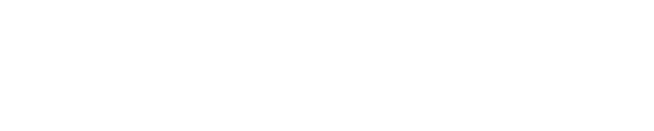
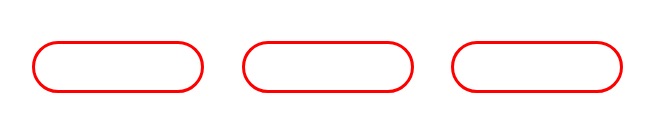
Before and after one commit to sohamsshah/youtube-recommender, a React (Create React App) app: page / in a window 1280 px wide. Shown: the part 263-394 px from the top of the page, without its empty margins (284-938 px from the left). Built offline with nearby package versions, Linux system fonts and the light colour scheme.

Commit message:
add chip compoenent

```diff
--- a/src/App.css
+++ b/src/App.css
@@ -1,3 +1,7 @@
+:root{
+  --primary-color:#FF0000;
+}
+
 .App {
   text-align: center;
 }
@@ -11,3 +15,10 @@
   font-size: 2.5rem;
   margin-top:-2rem;
 }
+
+.chips{
+  display:flex;
+  justify-content: center;
+  padding-right:1.2rem;
+
+}
--- a/src/App.js
+++ b/src/App.js
@@ -1,13 +1,22 @@
-import logo from './logo.svg';
+import React, {useState} from "react";
 import './App.css';
-
+import Chip from './components/Chip/Chip';
 
 
 function App() {
+  const [selectedChannel, setChannel] = useState("Web Development");
   return (
     <div className="App">
       <img className="logo" src="https://dwglogo.com/wp-content/uploads/2020/05/1200px-YouTube_logo.png" alt="logo"></img>
       <h2 className="heading">YouTube Recommendor</h2>
+      <div className="chips">
+
+      <Chip />
+      <Chip />
+      <Chip />
+
+      </div>
+
 
     </div>
 
--- /dev/null
+++ b/src/components/Chip/Chip.css
@@ -0,0 +1,23 @@
+.chip{
+    background-color:white;
+    border-color: var(--primary-color);
+    border-style: solid;
+    height:30px;
+    width: 150px;
+    /* Rounded border */
+    border-radius: 9999px;
+    padding:0.5rem;
+    font-size:1.1rem;
+    font-weight: bold;
+}
+.chip:hover{
+    background-color:var(--primary-color);
+    border-color: white;
+    color:white;
+    transition: 0.3s;
+
+}
+
+.outer-chip{
+    padding-right: 3%;
+}
--- /dev/null
+++ b/src/components/Chip/Chip.jsx
@@ -0,0 +1,10 @@
+import './Chip.css'
+export default function Chips(props){
+    return(
+        <div className="outer-chip">
+        <div className="chip">
+            {props.name}
+        </div>
+        </div>
+    )
+}
```
Also changed, not shown: 1 other file (tests, documents, lock files or other folders).
